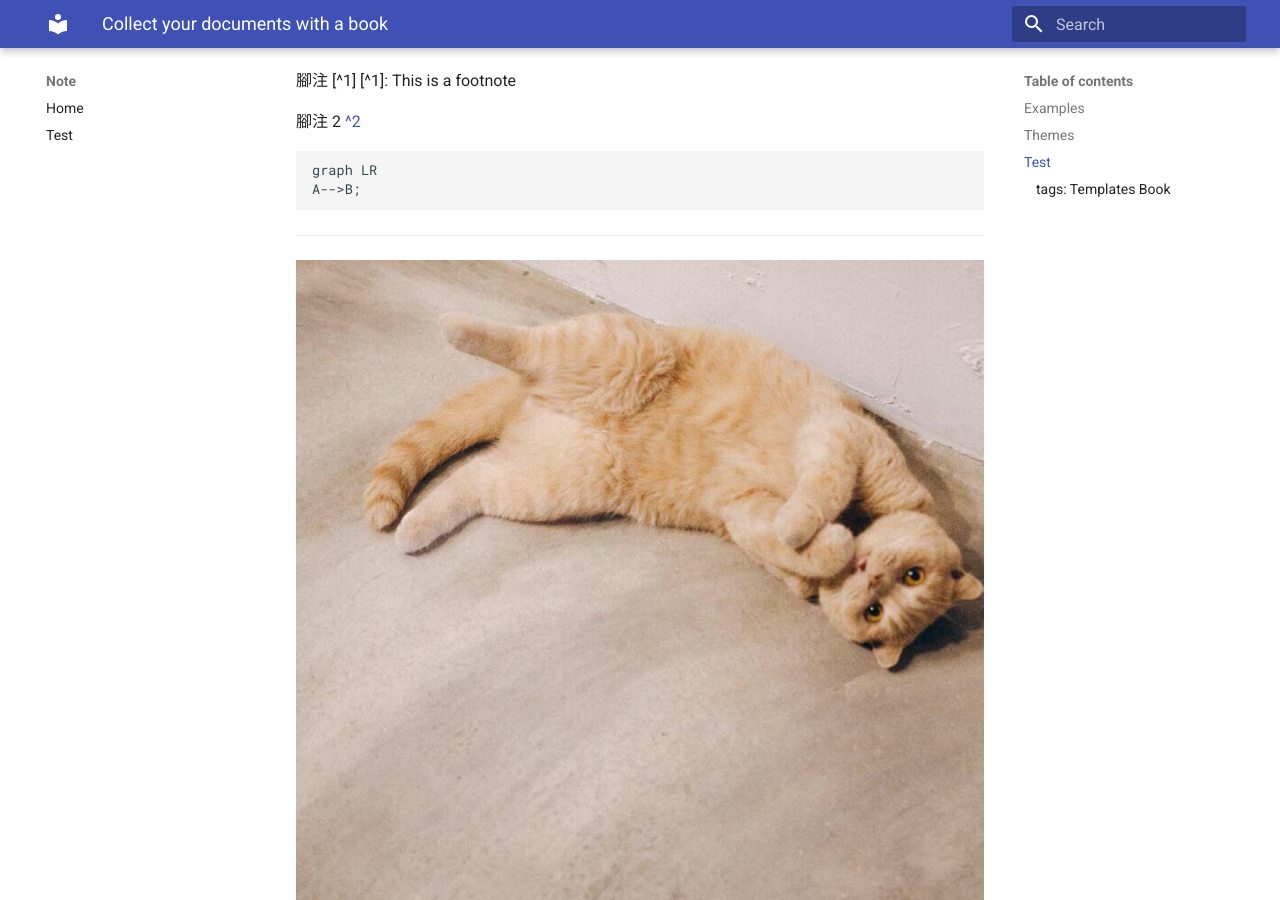
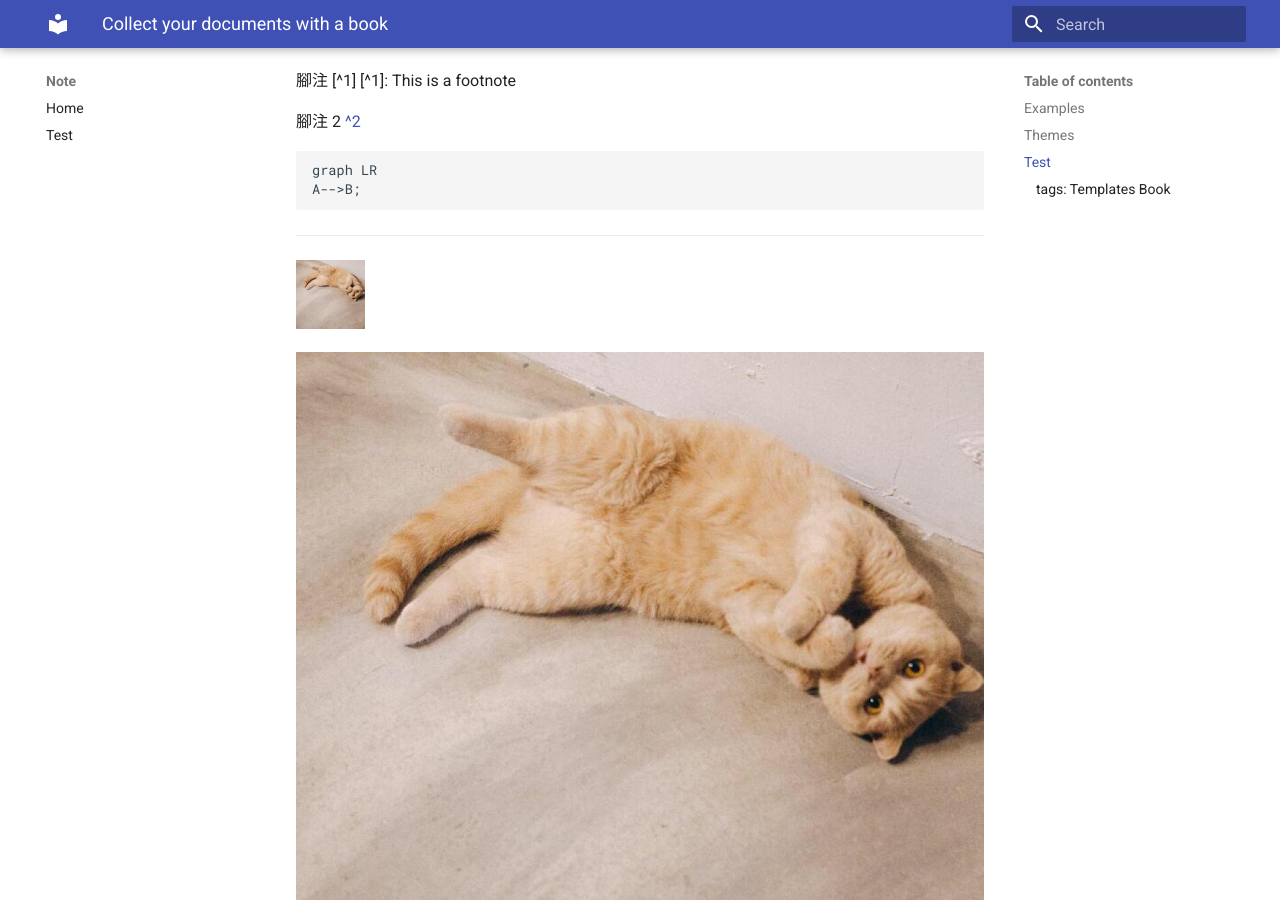
Before and after one commit to cicada1208/Note, an MkDocs documentation site: the page built from docs/Test.md, in a window 1280 px wide and 900 px high, scrolled down 1352 px. Built offline with MkDocs 1.6.1 and Material for MkDocs 9.7.7, drawn with Linux system fonts in a browser that asks for light colours.

Commit message:
img with width

```diff
--- a/docs/Test.md
+++ b/docs/Test.md
@@ -78,6 +78,8 @@ A-->B;
 
 ---
 
+<img src='/pic/cat.jpg' width=10%/>
+
 ![cat](pic/cat.jpg){width="50%"}
 
 @import "pic/cat.jpg" {width="50%" title="圖片標題" alt="我的 alt"}
```
